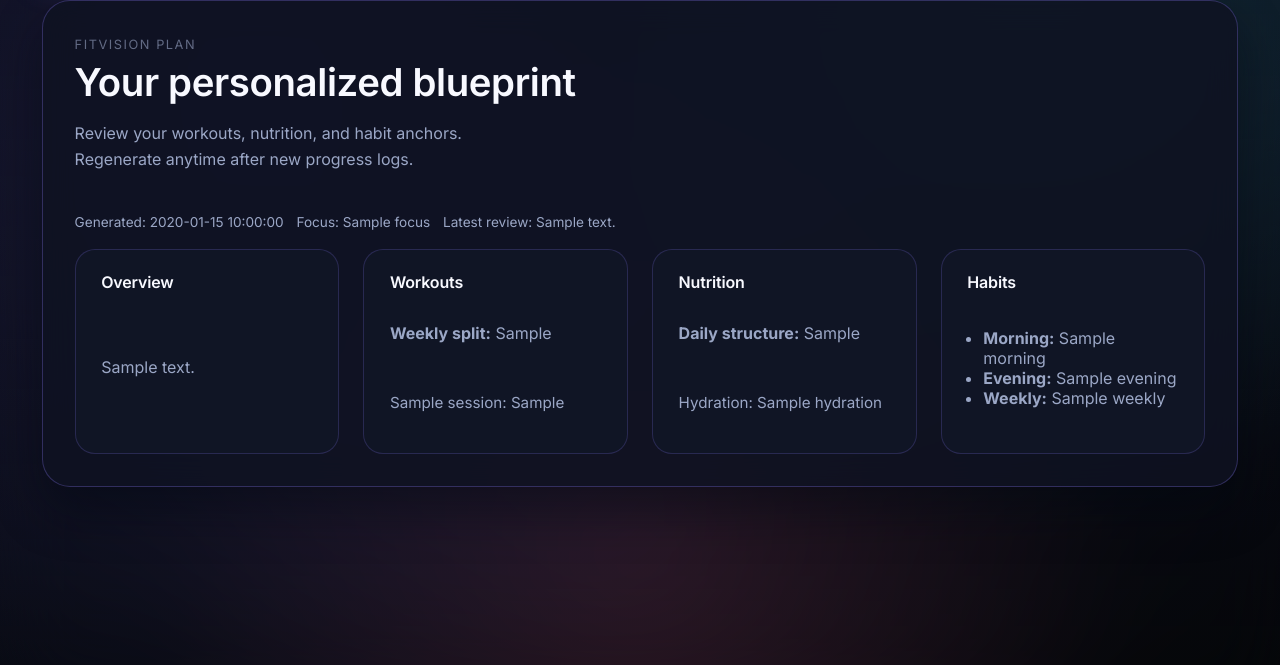
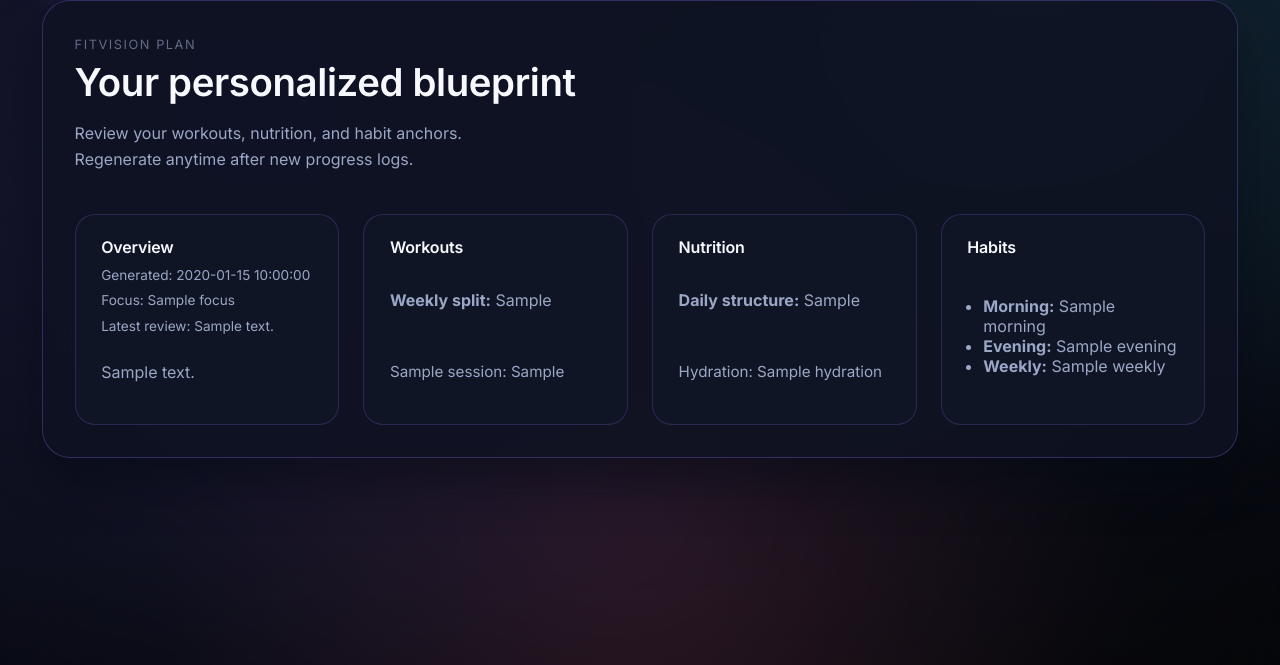
Before and after one commit to justnkev/testing_ai, a Flask app: template app/templates/plan.html in a window 1280 px wide. Shown: the part 80-745 px from the top of the page. Run offline with Flask 3, Linux system fonts and the light colour scheme; the template is opened without the code that fills it: most values are stand-ins (such as "Sample title", 1, 10 or a date in 2020).

Commit message:
Move plan metadata into overview tile

```diff
--- a/app/static/css/styles.css
+++ b/app/static/css/styles.css
@@ -606,10 +606,22 @@ label {
   color: var(--color-muted);
 }
 
+.plan-tile--overview {
+  gap: 0.6rem;
+}
+
 .plan-meta {
   display: flex;
   flex-wrap: wrap;
   gap: 0.8rem;
+  font-size: 0.85rem;
+  color: var(--color-muted);
+}
+
+.plan-overview-meta {
+  display: flex;
+  flex-wrap: wrap;
+  gap: 0.6rem;
   font-size: 0.85rem;
   color: var(--color-muted);
 }
--- a/app/templates/plan.html
+++ b/app/templates/plan.html
@@ -23,14 +23,14 @@
   </div>
   {% if plan %}
   <div class="plan-section" style="margin-top:1.6rem;">
-    <div class="plan-meta">
-      <span>Generated: {{ plan.overview.generated_on|default('Recently') }}</span>
-      <span>Focus: {{ plan.overview.focus|default('Balanced performance') }}</span>
-      {% if plan.overview.latest_review %}<span>Latest review: {{ plan.overview.latest_review }}</span>{% endif %}
-    </div>
     <div class="data-grid">
-      <article class="plan-tile">
+      <article class="plan-tile plan-tile--overview">
         <h4>Overview</h4>
+        <div class="plan-overview-meta">
+          <span>Generated: {{ plan.overview.generated_on|default('Recently') }}</span>
+          <span>Focus: {{ plan.overview.focus|default('Balanced performance') }}</span>
+          {% if plan.overview.latest_review %}<span>Latest review: {{ plan.overview.latest_review }}</span>{% endif %}
+        </div>
         <p>{{ plan.overview.summary|default('Personalized focus areas curated by FitVision.') }}</p>
       </article>
       <article class="plan-tile">
```
